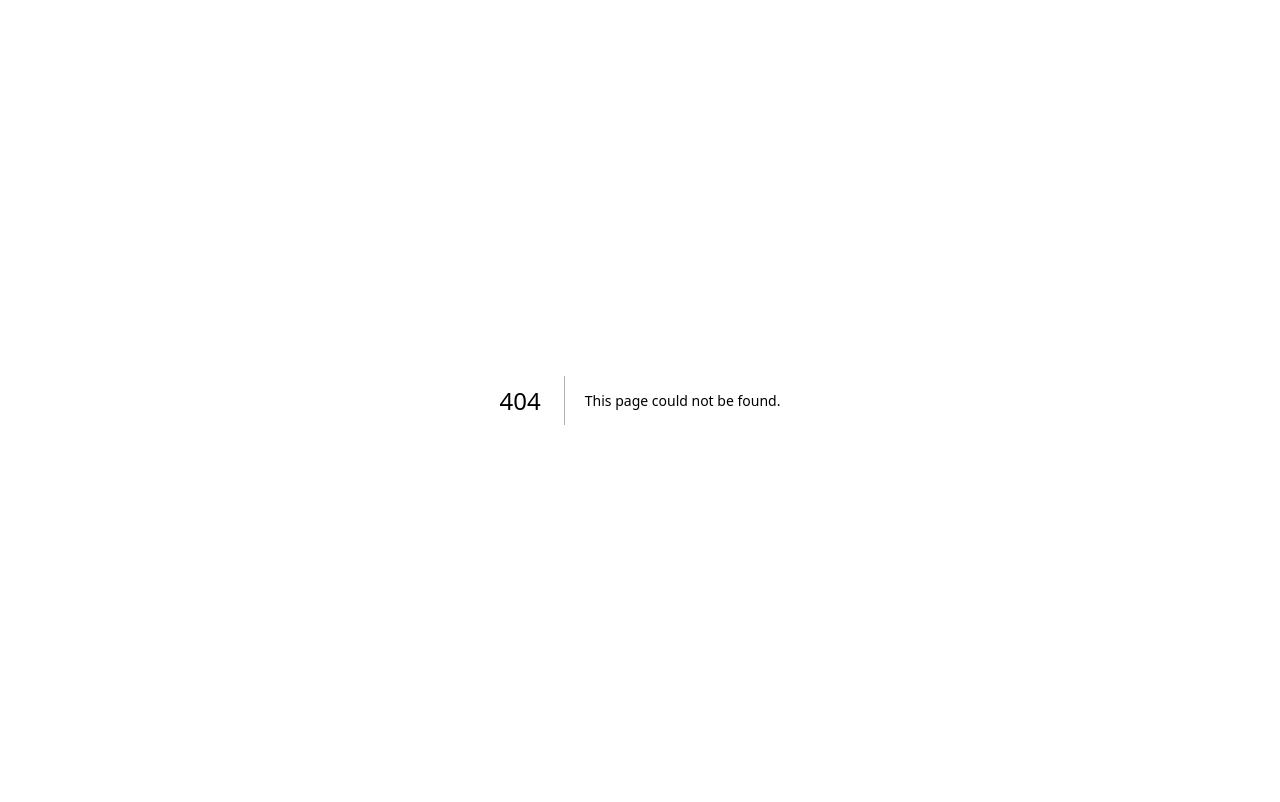
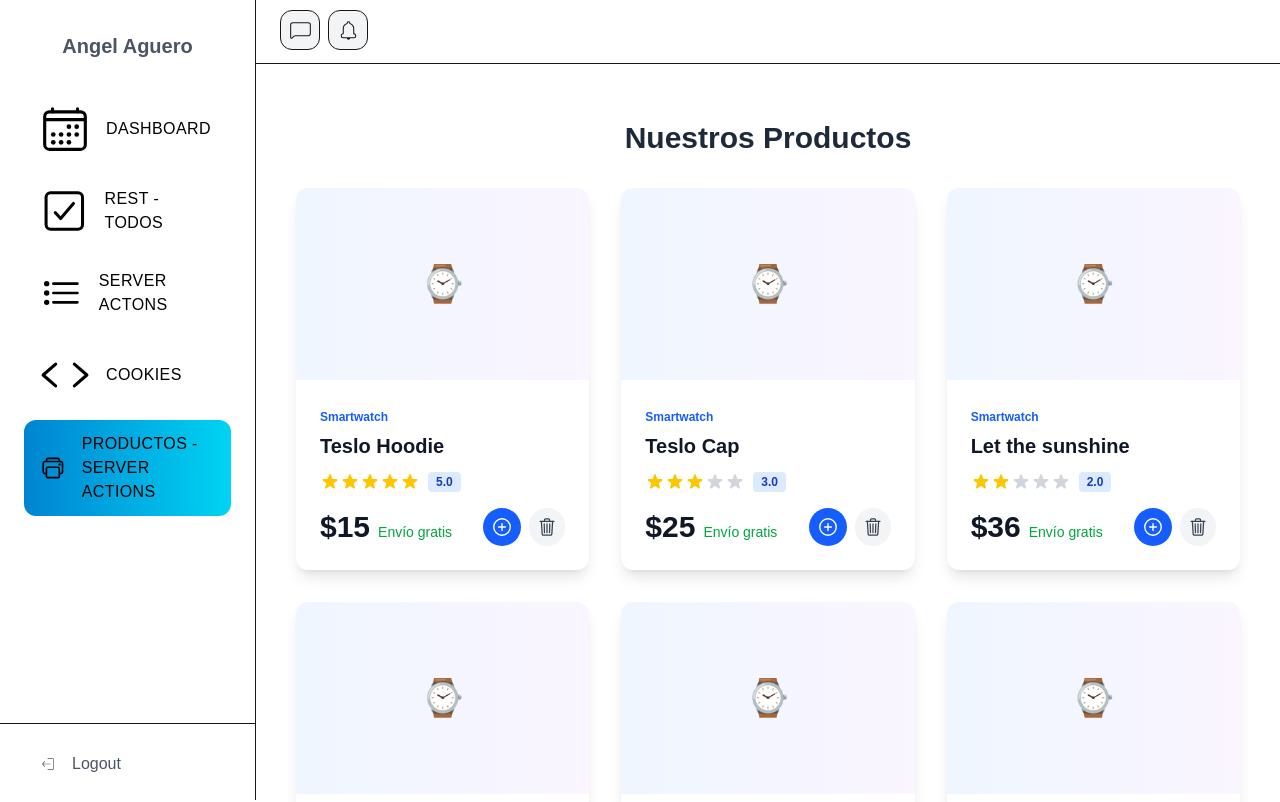
Before and after one commit to Angel-Raa/nextjs-admin-todo, a Next.js app: page /dashboard/products in a window 1280 px wide. Before the commit this address had no page. Shown: the top 802 px of the page. Built offline with nearby package versions, Linux system fonts and the light colour scheme; no server answers.

Commit message:
Agregar funcionalidad de productos: implementar la página de productos, agregar componentes ProductCard y StarIcon, y actualizar la barra lateral.

```diff
--- /dev/null
+++ b/app/(public)/dashboard/products/page.tsx
@@ -0,0 +1,21 @@
+import { ProductCard } from "@/app/components";
+import { products } from "@/lib/products";
+import { Metadata } from "next";
+export const metadata: Metadata = {
+  title: "PRODUCTOS",
+};
+
+export default function Products() {
+  return (
+    <div className="container mx-auto px-4 py-8">
+      <h1 className="text-3xl font-bold text-gray-800 mb-8 text-center">
+        Nuestros Productos
+      </h1>
+      <div className="grid grid-cols-1 md:grid-cols-2 lg:grid-cols-3 gap-8">
+        {products.map((product) => (
+          <ProductCard key={product.id} {...product} />
+        ))}
+      </div>
+    </div>
+  );
+}
--- a/app/components/index.ts
+++ b/app/components/index.ts
@@ -7,3 +7,7 @@ export { SidebarItem } from "./shared/SidebarItem";
 export { TodoGrid } from "./todos/TodosGrid";
 export { TodosItem } from "./todos/TodosItem";
 export { NewTodo } from "./todos/NewTodo";
+
+// PRODUCTOS
+export { ProductCard } from "./products/ProductCard";
+export {StarIcon} from "./products/StarIcon"
--- /dev/null
+++ b/app/components/products/ProductCard.tsx
@@ -0,0 +1,93 @@
+import { IoAddCircleOutline, IoTrashOutline } from "react-icons/io5";
+import { StarIcon } from "./StarIcon";
+interface Props {
+  id: string;
+  name: string;
+  price: number;
+  rating: number;
+  reviewCount?: number; // Opcional: cantidad de reviews
+}
+
+export const ProductCard = ({
+  name,
+  price,
+  rating,
+  reviewCount = 0,
+}: Props) => {
+    const roundedRating = Math.round(rating * 2) / 2;
+  return (
+    <div className="bg-white rounded-xl overflow-hidden shadow-lg hover:shadow-xl transition-shadow duration-300 dark:bg-gray-800">
+      {/* Imagen del producto (puedes agregar una imagen real) */}
+      <div className="h-48 bg-gradient-to-r from-blue-50 to-purple-50 flex items-center justify-center dark:from-gray-700 dark:to-gray-600">
+        <span className="text-4xl">⌚</span>
+      </div>
+
+      {/* Contenido de la tarjeta */}
+      <div className="p-6">
+        {/* Categoría */}
+        <span className="text-xs font-semibold text-blue-600 dark:text-blue-400">
+          Smartwatch
+        </span>
+
+        {/* Título */}
+        <h3 className="mt-1 text-xl font-bold text-gray-900 dark:text-white line-clamp-2">
+          {name}
+        </h3>
+
+        {/* Rating */}
+        {/* Rating */}
+        <div className="mt-3 flex items-center">
+          <div className="flex">
+            {[1, 2, 3, 4, 5].map((star) => {
+              // Mostrar estrella llena, media o vacía
+              return (
+                <StarIcon
+                  key={star}
+                  filled={star <= roundedRating}
+                  half={star - 0.5 === roundedRating}
+                />
+              );
+            })}
+          </div>
+          <span className="ml-2 bg-blue-100 text-blue-800 text-xs font-semibold px-2 py-0.5 rounded dark:bg-blue-200 dark:text-blue-800">
+            {rating.toFixed(1)}
+          </span>
+          {reviewCount > 0 && (
+            <span className="ml-2 text-sm text-gray-500 dark:text-gray-400">
+              ({reviewCount} {reviewCount === 1 ? "review" : "reviews"})
+            </span>
+          )}
+        </div>
+
+        {/* Precio y acciones */}
+        <div className="mt-4 flex items-center justify-between">
+          <div>
+            <span className="text-3xl font-bold text-gray-900 dark:text-white">
+              ${price}
+            </span>
+            {599 > 400 && (
+              <span className="ml-2 text-sm text-green-600 dark:text-green-400">
+                Envío gratis
+              </span>
+            )}
+          </div>
+
+          <div className="flex space-x-2">
+            <button
+              className="p-2 rounded-full bg-blue-600 text-white hover:bg-blue-700 transition-colors duration-200 focus:outline-none focus:ring-2 focus:ring-blue-500 focus:ring-offset-2 dark:focus:ring-offset-gray-800"
+              aria-label="Añadir al carrito"
+            >
+              <IoAddCircleOutline size={22} />
+            </button>
+            <button
+              className="p-2 rounded-full bg-gray-100 text-gray-700 hover:bg-gray-200 transition-colors duration-200 focus:outline-none focus:ring-2 focus:ring-gray-500 focus:ring-offset-2 dark:bg-gray-700 dark:text-gray-200 dark:hover:bg-gray-600 dark:focus:ring-offset-gray-800"
+              aria-label="Eliminar"
+            >
+              <IoTrashOutline size={20} />
+            </button>
+          </div>
+        </div>
+      </div>
+    </div>
+  );
+};
--- /dev/null
+++ b/app/components/products/StarIcon.tsx
@@ -0,0 +1,44 @@
+interface StarIconProps {
+  filled: boolean;
+  half?: boolean;
+}
+
+export const StarIcon = ({ filled, half = false }: StarIconProps) => {
+  if (half) {
+    return (
+      <div className="relative w-5 h-5">
+        <svg
+          className="w-5 h-5 text-gray-300 dark:text-gray-500"
+          fill="currentColor"
+          viewBox="0 0 20 20"
+          xmlns="http://www.w3.org/2000/svg"
+        >
+          <path d="M9.049 2.927c.3-.921 1.603-.921 1.902 0l1.07 3.292a1 1 0 00.95.69h3.462c.969 0 1.371 1.24.588 1.81l-2.8 2.034a1 1 0 00-.364 1.118l1.07 3.292c.3.921-.755 1.688-1.54 1.118l-2.8-2.034a1 1 0 00-1.175 0l-2.8 2.034c-.784.57-1.838-.197-1.539-1.118l1.07-3.292a1 1 0 00-.364-1.118L2.98 8.72c-.783-.57-.38-1.81.588-1.81h3.461a1 1 0 00.951-.69l1.07-3.292z"></path>
+        </svg>
+        <div className="absolute left-0 top-0 w-1/2 overflow-hidden">
+          <svg
+            className="w-5 h-5 text-yellow-400 dark:text-yellow-300"
+            fill="currentColor"
+            viewBox="0 0 20 20"
+            xmlns="http://www.w3.org/2000/svg"
+          >
+            <path d="M9.049 2.927c.3-.921 1.603-.921 1.902 0l1.07 3.292a1 1 0 00.95.69h3.462c.969 0 1.371 1.24.588 1.81l-2.8 2.034a1 1 0 00-.364 1.118l1.07 3.292c.3.921-.755 1.688-1.54 1.118l-2.8-2.034a1 1 0 00-1.175 0l-2.8 2.034c-.784.57-1.838-.197-1.539-1.118l1.07-3.292a1 1 0 00-.364-1.118L2.98 8.72c-.783-.57-.38-1.81.588-1.81h3.461a1 1 0 00.951-.69l1.07-3.292z"></path>
+          </svg>
+        </div>
+      </div>
+    );
+  }
+
+  return (
+    <svg
+      className={`w-5 h-5 ${
+        filled ? "text-yellow-400" : "text-gray-300"
+      } dark:${filled ? "text-yellow-300" : "text-gray-500"}`}
+      fill="currentColor"
+      viewBox="0 0 20 20"
+      xmlns="http://www.w3.org/2000/svg"
+    >
+      <path d="M9.049 2.927c.3-.921 1.603-.921 1.902 0l1.07 3.292a1 1 0 00.95.69h3.462c.969 0 1.371 1.24.588 1.81l-2.8 2.034a1 1 0 00-.364 1.118l1.07 3.292c.3.921-.755 1.688-1.54 1.118l-2.8-2.034a1 1 0 00-1.175 0l-2.8 2.034c-.784.57-1.838-.197-1.539-1.118l1.07-3.292a1 1 0 00-.364-1.118L2.98 8.72c-.783-.57-.38-1.81.588-1.81h3.461a1 1 0 00.951-.69l1.07-3.292z"></path>
+    </svg>
+  );
+};
--- a/app/components/shared/Sidebar.tsx
+++ b/app/components/shared/Sidebar.tsx
@@ -5,6 +5,7 @@ import {
   IoCheckboxOutline,
   IoCodeOutline,
   IoListOutline,
+  IoPrintOutline,
 } from "react-icons/io5";
 
 const menuItems = [
@@ -27,6 +28,11 @@ const menuItems = [
     icon: <IoCodeOutline size={50} />,
     path: "/dashboard/cookies",
     title: "COOKIES",
+  },
+  {
+    icon: <IoPrintOutline size={50} />,
+    path: "/dashboard/products",
+    title: "PRODUCTOS - SERVER ACTIONS",
   },
 ];
 export const Sidebar = () => {
--- /dev/null
+++ b/lib/products.ts
@@ -0,0 +1,93 @@
+export interface Product {
+  id: string;
+  name: string;
+  price: number;
+  rating: number;
+}
+
+export const products: Product[] = [
+  {
+    id: "UUID-ABC-1",
+    name: "Teslo Hoodie",
+    price: 15,
+    rating: 5,
+  },
+  {
+    id: "UUID-ABC-2",
+    name: "Teslo Cap",
+    price: 25,
+    rating: 3,
+  },
+  {
+    id: "UUID-ABC-3",
+    name: "Let the sunshine",
+    price: 36,
+    rating: 2,
+  },
+  {
+    id: "UUID-ABC-4",
+    name: "Cybertruck Hoodie",
+    price: 45,
+    rating: 5,
+  },
+  {
+    id: "UUID-ABC-5",
+    name: "Cybertruck Cap",
+    price: 55,
+    rating: 4,
+  },
+  {
+    id: "UUID-ABC-6",
+    name: "Cybertruck T-shirt",
+    price: 65,
+    rating: 3,
+  },
+  {
+    id: "UUID-ABC-7",
+    name: "Cybertruck Pants",
+    price: 75,
+    rating: 2,
+  },
+  {
+    id: "UUID-ABC-8",
+    name: "Cybertruck Shoes",
+    price: 85,
+    rating: 1,
+  },
+  {
+    id: "UUID-ABC-9",
+    name: "Cybertruck Socks",
+    price: 95,
+    rating: 5,
+  },
+  {
+    id: "UUID-ABC-10",
+    name: "Cybertruck Belt",
+    price: 105,
+    rating: 4,
+  },
+  {
+    id: "UUID-ABC-11",
+    name: "Cybertruck Gloves",
+    price: 115,
+    rating: 3,
+  },
+  {
+    id: "UUID-ABC-12",
+    name: "Cybertruck Scarf",
+    price: 125,
+    rating: 2,
+  },
+  {
+    id: "UUID-ABC-13",
+    name: "Cybertruck Backpack",
+    price: 135,
+    rating: 1,
+  },
+  {
+    id: "UUID-ABC-14",
+    name: "Cybertruck Jacket",
+    price: 145,
+    rating: 5,
+  },
+];
```
Also changed, not shown: 1 other file (tests, documents, lock files or other folders).
